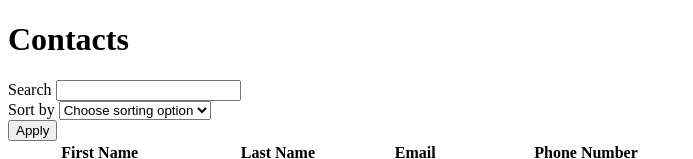
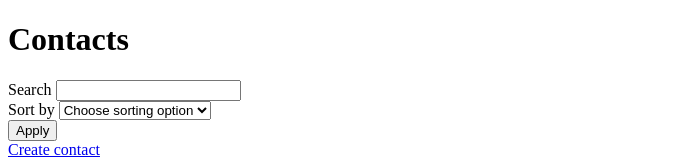
Before and after one commit to pawel-trojnacki/crm, a Symfony app: template templates/contact/index.html.twig in a window 1280 px wide. Shown: the part 150-309 px from the top of the page, without its empty margins (0-693 px from the left). Run offline with Twig, Linux system fonts and the light colour scheme; the template is opened without the code that fills it, so the values that code supplies are empty; some libraries are stand-ins or nearby versions.

Commit message:
Add contact create route and contact create link

```diff
--- a/src/Controller/ContactController.php
+++ b/src/Controller/ContactController.php
@@ -39,4 +39,10 @@ class ContactController extends AbstractBaseController
             'sortOptions' => ContactConstant::SORT_OPTIONS,
         ]);
     }
+
+    #[Route('{slug}/contacts/create', name: 'app_contact_create', methods: ['GET', 'POST'])]
+    public function create(): Response
+    {
+        return $this->render('contact/create.html.twig');
+    }
 }
--- a/templates/contact/_filter-form.html.twig
+++ b/templates/contact/_filter-form.html.twig
@@ -1,9 +1,9 @@
-<form method="GET" class="row my-4">
-    <div class="col-4 col-lg-3">
+<form method="GET" class="d-flex align-items-end">
+    <div class="pe-3">
         <label for="search" class="form-label">Search</label>
         <input type="search" name="search" id="search" class="form-control" value="{{search}}">
     </div>
-    <div class="col-4 col-lg-3">
+    <div class="pe-3">
         <label for="order" class="form-label">Sort by</label>
         <select name="order" id="order" class="form-select">
             {% if not order %}
@@ -14,7 +14,7 @@
             {% endfor %}
         </select>
     </div>
-    <div class="col-2 col-lg-1 d-flex flex-column justify-content-end">
-        <button type="submit" class="btn btn-primary">Apply</button>
+    <div>
+        <button type="submit" class="btn btn-outline-primary">Apply</button>
     </div>
 </form>
--- a/templates/contact/index.html.twig
+++ b/templates/contact/index.html.twig
@@ -6,10 +6,13 @@
 
 {{ include('layout/_heading.html.twig', {title: 'Contacts'}) }}
 
-<div>
+<div class="d-flex justify-content-between align-items-end my-4">
 
     {{ include('contact/_filter-form.html.twig') }}
 
+    <a href="{{ path('app_contact_create', {slug: workspace.slug}) }}" class="btn btn-primary">Create contact</a>
+
+</div>
 <table class="table table-hover" style="min-width: 700px;">
     <thead>
         <tr>
@@ -37,6 +40,5 @@
 </div>
 {% endif %}
 
-</div>
 
 {% endblock %}
```
Also changed, not shown: templates/contact/create.html.twig (added, +9 -0 lines). Lines whose indentation alone changed are shown as unchanged.
